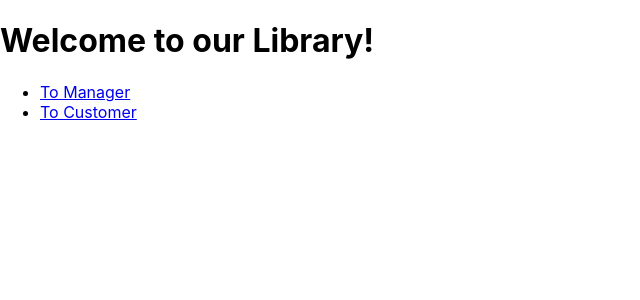
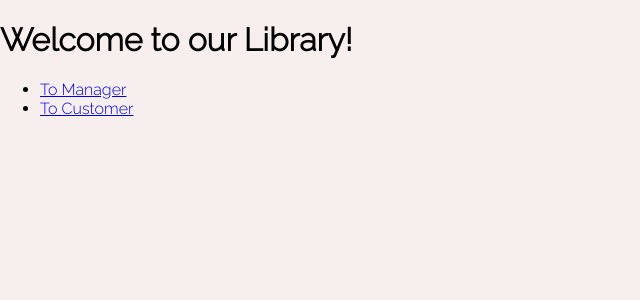
Before and after one commit to WillBurdett/OneUp_FrontEnd, a React (Create React App) app: page / in a window 1280 px wide. Shown: the top 300 px of the page, without its empty margins (0-640 px from the left). Built offline with nearby package versions, Linux system fonts and the light colour scheme.

Commit message:
added basic css

```diff
--- a/public/index.html
+++ b/public/index.html
@@ -3,6 +3,9 @@
   <head>
     <meta charset="utf-8" />
     <link rel="icon" href="%PUBLIC_URL%/favicon.ico" />
+    <link rel="preconnect" href="https://fonts.googleapis.com">
+    <link rel="preconnect" href="https://fonts.gstatic.com" crossorigin>
+    <link href="https://fonts.googleapis.com/css2?family=Raleway:wght@100;300&display=swap" rel="stylesheet">
     <meta name="viewport" content="width=device-width, initial-scale=1" />
     <meta name="theme-color" content="#000000" />
     <meta
--- a/src/App.css
+++ b/src/App.css
@@ -1,38 +1,4 @@
-.App {
-  text-align: center;
+body{
+  background-color: #f7efee;
+  font-family: 'Raleway', sans-serif;
 }
-
-.App-logo {
-  height: 40vmin;
-  pointer-events: none;
-}
-
-@media (prefers-reduced-motion: no-preference) {
-  .App-logo {
-    animation: App-logo-spin infinite 20s linear;
-  }
-}
-
-.App-header {
-  background-color: #282c34;
-  min-height: 100vh;
-  display: flex;
-  flex-direction: column;
-  align-items: center;
-  justify-content: center;
-  font-size: calc(10px + 2vmin);
-  color: white;
-}
-
-.App-link {
-  color: #61dafb;
-}
-
-@keyframes App-logo-spin {
-  from {
-    transform: rotate(0deg);
-  }
-  to {
-    transform: rotate(360deg);
-  }
-}
```
